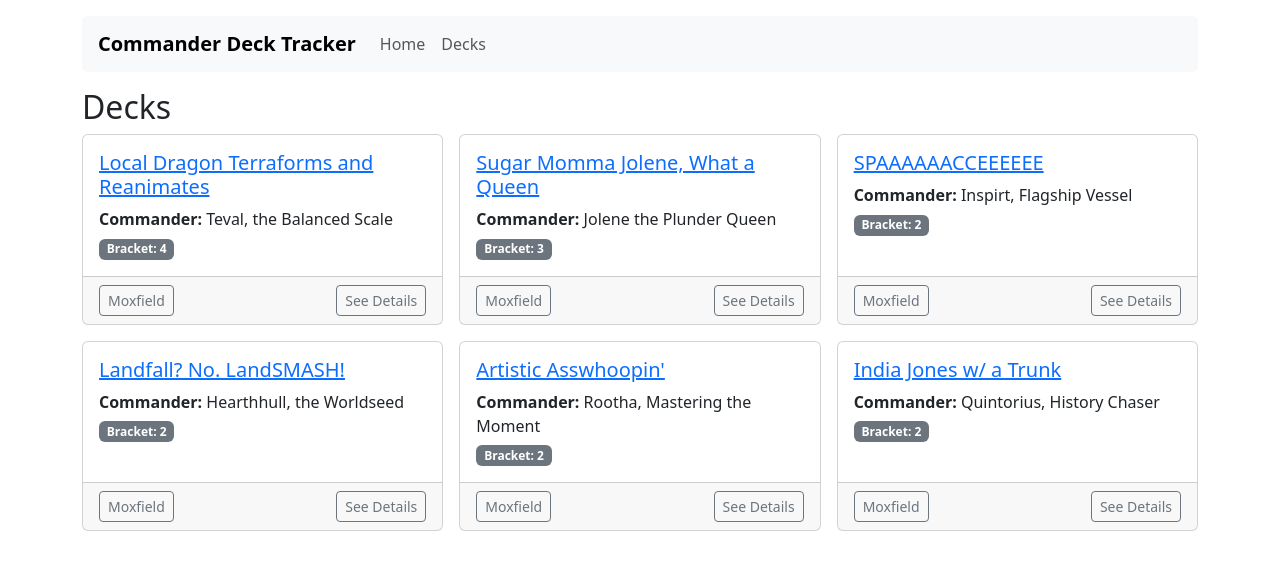
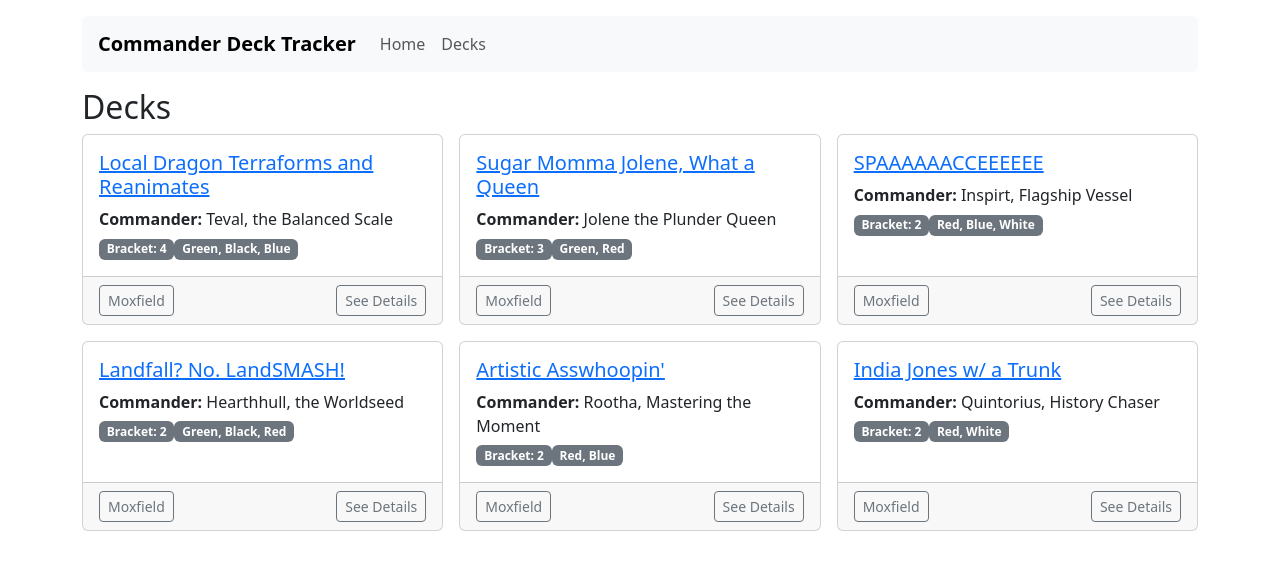
Before and after one commit to 2Bit-Sax-developer/Commander-Deck-Tracker, a React (Vite) app: page /decks in a window 1280 px wide. Shown: the top 570 px of the page. Built offline with nearby package versions, Linux system fonts and the light colour scheme.

Commit message:
Modified Deck Entry to include Deck Colour Identity

```diff
--- a/src/components/DeckEntry.jsx
+++ b/src/components/DeckEntry.jsx
@@ -11,6 +11,7 @@ export default function DeckEntry({ deck }){
                 <p className="card-text mb-1"><strong>Commander:</strong> {deck.commander}</p>
                 <div>
                     <span className="badge text-bg-secondary">Bracket: {deck.bracket}</span>
+                    <span className="badge text-bg-secondary">{deck.colours.join(", ")}</span>
                 </div>
             </div>
             <div className="card-footer d-flex justify-content-between">
```
